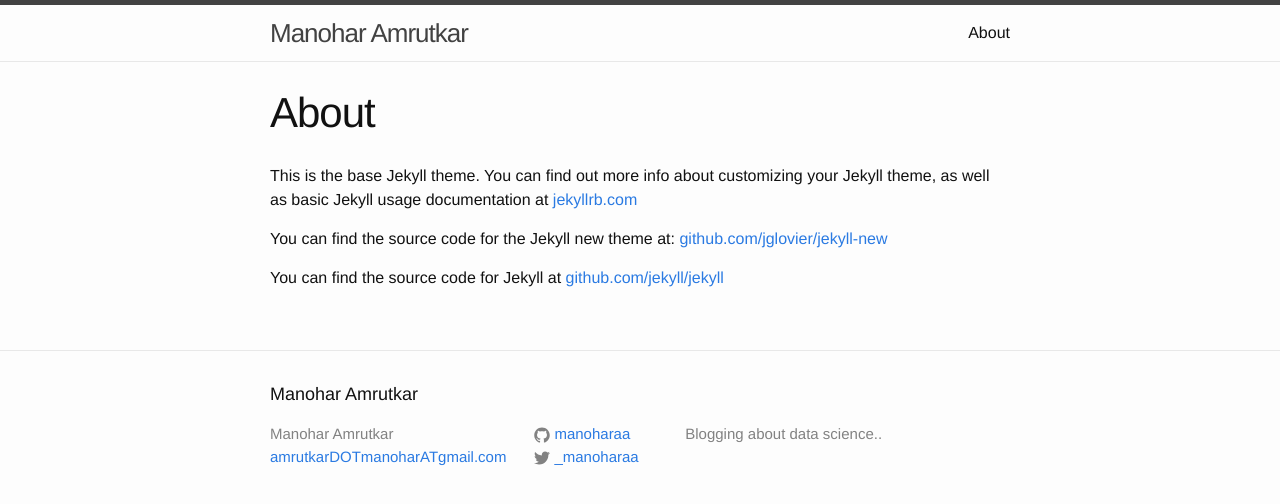
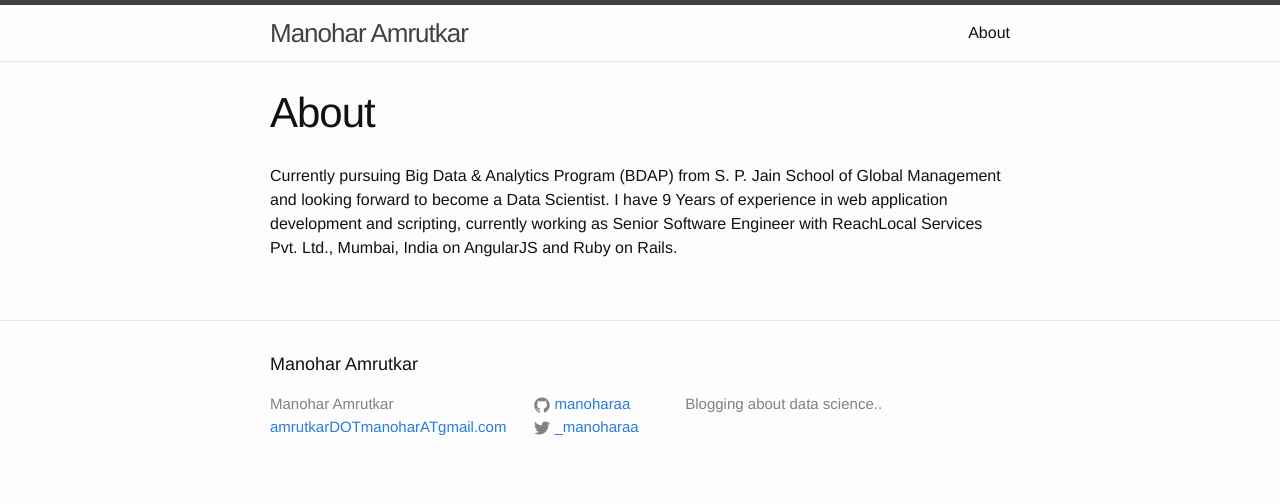
Before and after one commit to manoharaa/manoharaa.github.io, a Jekyll site: the page built from about.md, in a window 1280 px wide. Shown: the top 504 px of the page. Built offline with Jekyll 4.4.1, drawn with Linux system fonts in a browser that asks for light colours.

Commit message:
about text

```diff
--- a/about.md
+++ b/about.md
@@ -4,8 +4,4 @@ title: About
 permalink: /about/
 ---
 
-This is the base Jekyll theme. You can find out more info about customizing your Jekyll theme, as well as basic Jekyll usage documentation at [jekyllrb.com](http://jekyllrb.com/)
-
-You can find the source code for the Jekyll new theme at: [github.com/jglovier/jekyll-new](https://github.com/jglovier/jekyll-new)
-
-You can find the source code for Jekyll at [github.com/jekyll/jekyll](https://github.com/jekyll/jekyll)
+Currently pursuing Big Data & Analytics Program (BDAP) from S. P. Jain School of Global Management and looking forward to become a Data Scientist. I have 9 Years of experience in web application development and scripting, currently working as Senior Software Engineer with ReachLocal Services Pvt. Ltd., Mumbai, India on AngularJS and Ruby on Rails.
```
